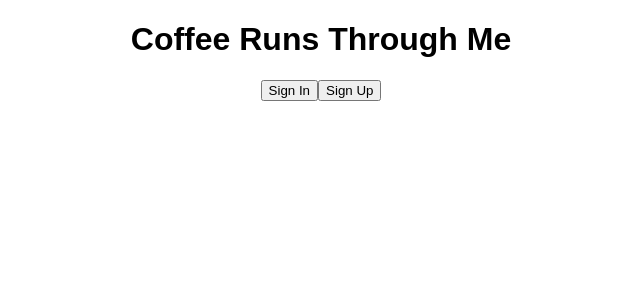
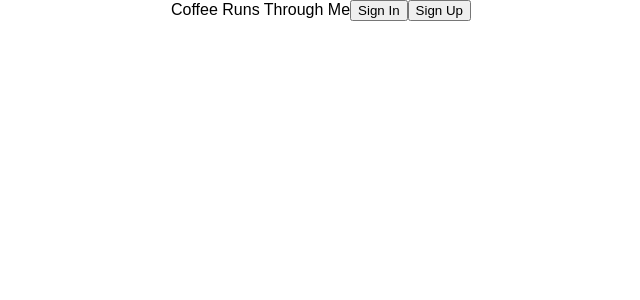
Before and after one commit to hyojinsarchet/coffeerunsthroughme-frontend, a React (Create React App) app: page / in a window 1280 px wide. Shown: the top 300 px of the page, without its empty margins (319-959 px from the left). Built offline with nearby package versions, Linux system fonts and the light colour scheme.

Commit message:
added buttons

```diff
--- a/src/Header/Header.js
+++ b/src/Header/Header.js
@@ -5,7 +5,7 @@ class Header extends Component {
   render() {
     return (
       <div>
-        <h1>Coffee Runs Through Me</h1>
+        <a>Coffee Runs Through Me</a>
         <button>Sign In</button>
         <button>Sign Up</button>
       </div>
```
